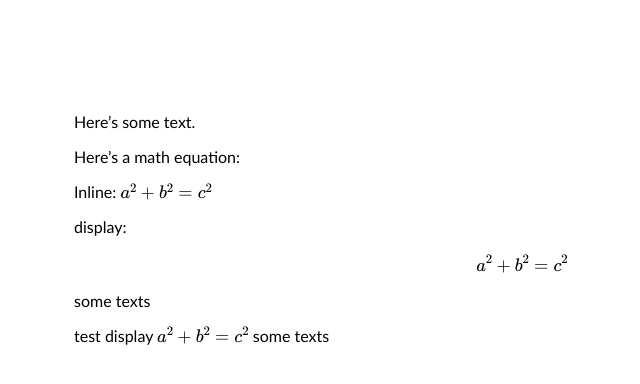
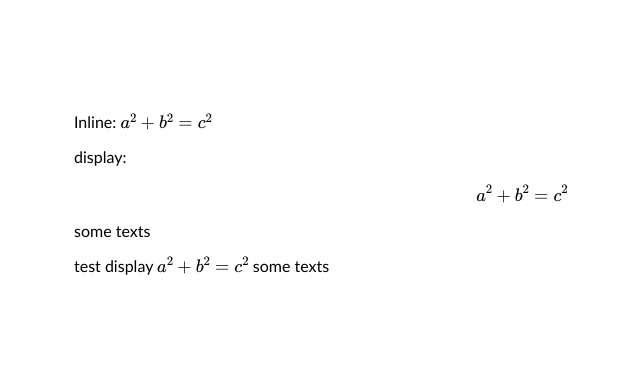
Before and after one commit to henryzhang11/questions-I-have, a Jekyll site: the page built from _posts/2023-08-08-representation-theory-notes-3.md, in a window 1280 px wide. Shown: the top 384 px of the page, without its empty margins (118-758 px from the left). Built offline with Jekyll 4.4.1, drawn with Linux system fonts in a browser that asks for light colours; formulas are drawn with MathJax 3.

Commit message:
Update 2023-08-08-representation-theory-notes-3.md

```diff
--- a/_posts/2023-08-08-representation-theory-notes-3.md
+++ b/_posts/2023-08-08-representation-theory-notes-3.md
@@ -1,11 +1,7 @@
 ---
 layout: default
-title: "Your Post Title"
+title: "representation theory notes 3"
 ---
-
-Here's some text.
-
-Here's a math equation:
 
 Inline: $a^2 + b^2 = c^2$
 
```
